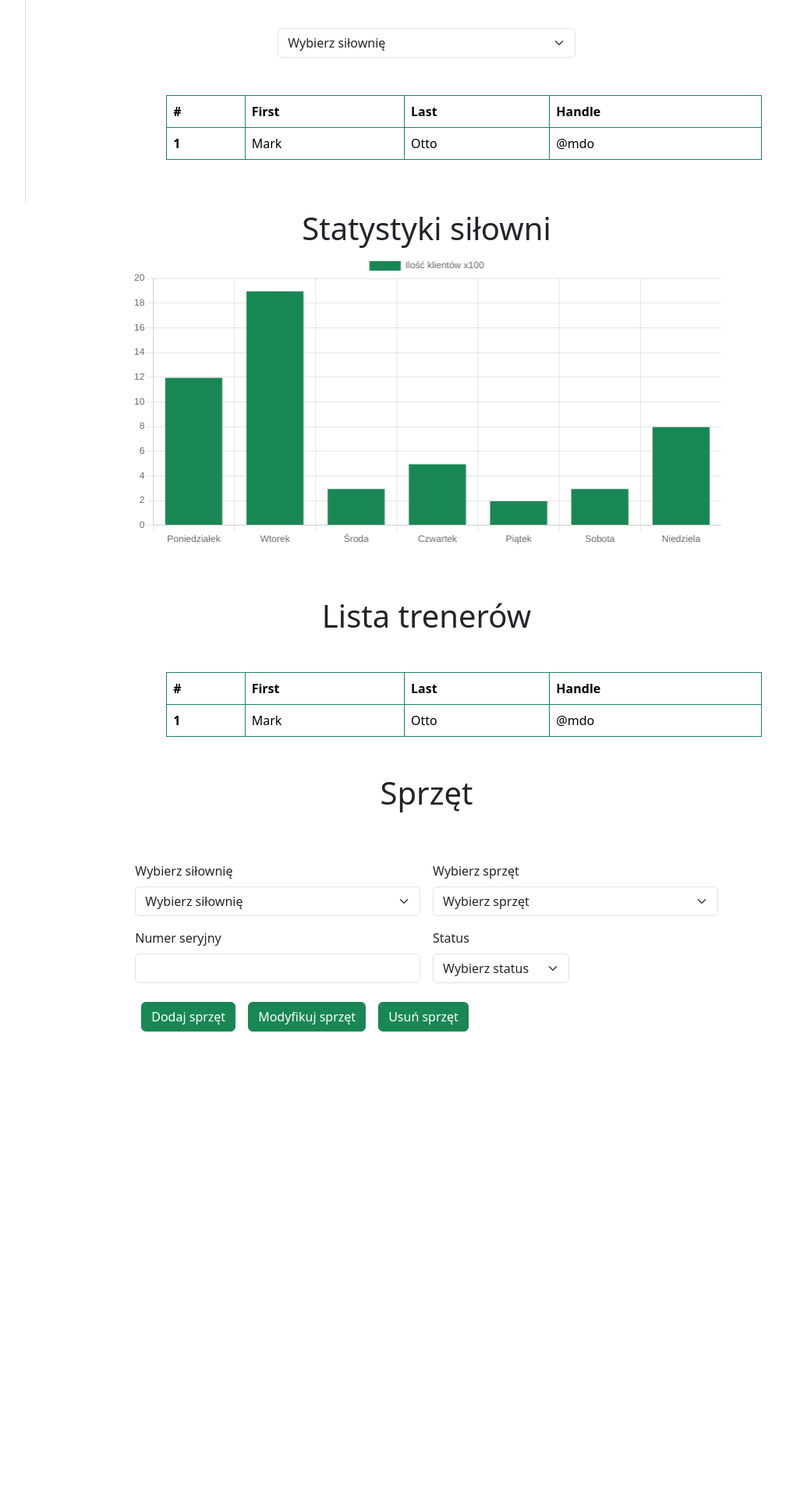
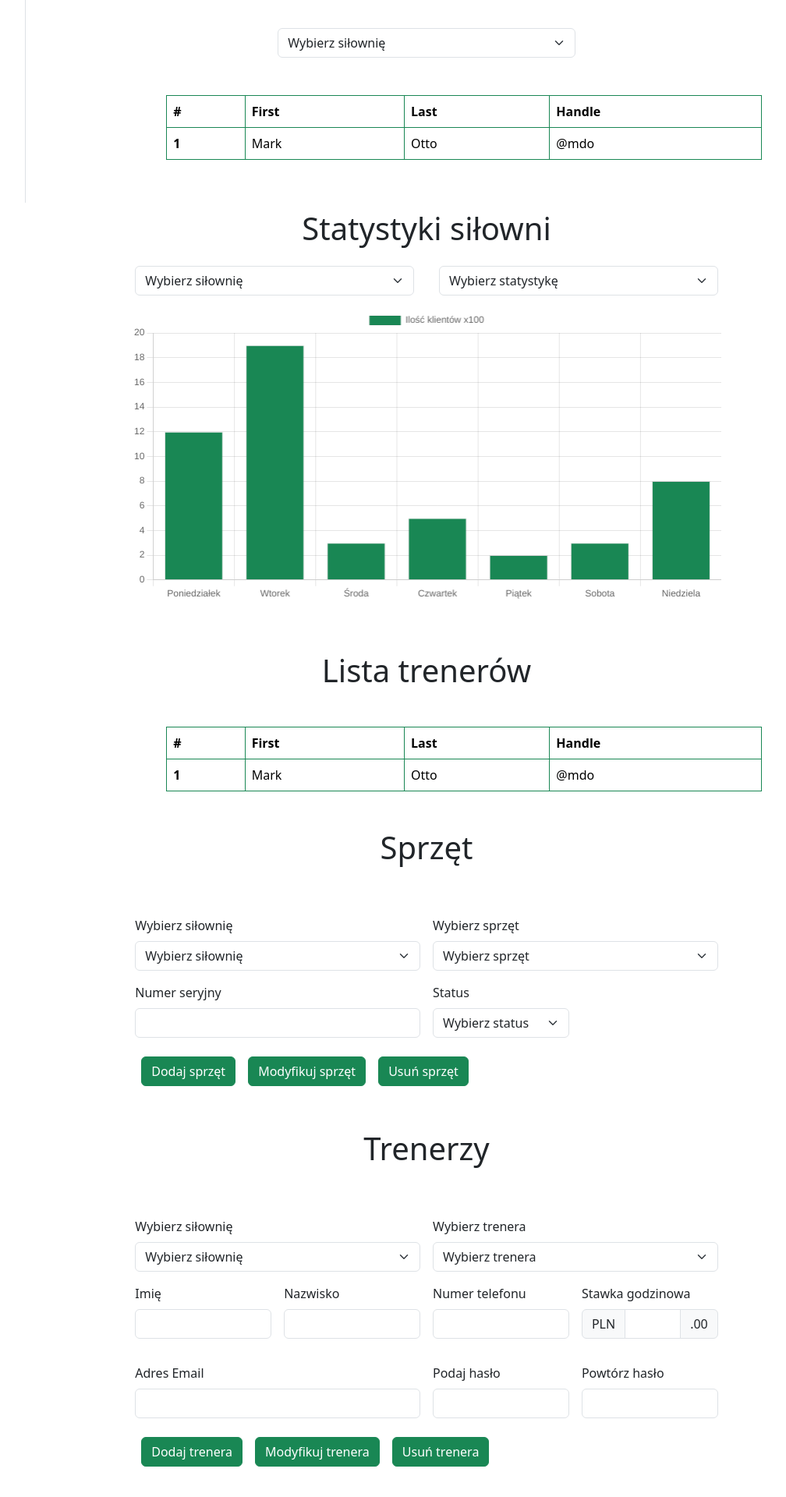
Before and after one commit to dominikaferfecka/FitCrafters, a React (Create React App) app in the folder frontend/: page /manager in a window 1280 px wide. Shown: the part 540-2460 px from the top of the page at 78% size, without its empty margins (208-1216 px from the left). Before the commit the page ends 1919 px from the top, so only its background shows below. Built offline with nearby package versions, Linux system fonts and the light colour scheme; a small style sheet from the web is missing.

Commit message:
Add TrainerForm component - add rendering of TrainerForm in ManagerPage

```diff
--- a/frontend/src/components/BarChart.js
+++ b/frontend/src/components/BarChart.js
@@ -1,6 +1,31 @@
 import React, { useEffect } from "react";
 
 function BarChart(props) {
+  const selectGyms = [
+    "siłownia1",
+    "siłownia2",
+    "siłownia3",
+    "siłownia4",
+    "siłownia5",
+  ];
+  const mappedSelectGyms = selectGyms.map((item, index) => (
+    <option key={index} value={index + 1}>
+      {item}
+    </option>
+  ));
+
+  const selectStats = [
+    "statystyka1",
+    "statystyka2",
+    "statystyka3",
+    "statystyka4",
+    "statystyka5",
+  ];
+  const mappedSelectStats = selectStats.map((item, index) => (
+    <option key={index} value={index + 1}>
+      {item}
+    </option>
+  ));
   useEffect(() => {
     // Ładuj skrypt Chart.js
     const script = document.createElement("script");
@@ -52,6 +77,23 @@ function BarChart(props) {
   return (
     <div className="w-75 p-3 m-auto" id={props.scrollId}>
       <h1 className="text-center">Statystyki siłowni</h1>
+      <form
+        className="row"
+        style={{
+          display: "flex",
+          justifyContent: "center",
+          alignItems: "center",
+        }}
+      >
+        <select className="form-select col m-3" aria-label="Select">
+          <option value="0">Wybierz siłownię</option>
+          {mappedSelectGyms}
+        </select>
+        <select className="form-select col m-3" aria-label="Select">
+          <option value="0">Wybierz statystykę</option>
+          {mappedSelectStats}
+        </select>
+      </form>
       <canvas id="myChart"></canvas>
     </div>
   );
--- a/frontend/src/components/EquipmentForm.js
+++ b/frontend/src/components/EquipmentForm.js
@@ -63,7 +63,7 @@ function EquipmentForm(props) {
             </option>
             {mappedSelectEquipment}
           </select>
-          <div class="valid-feedback">Looks good!</div>
+          <div class="valid-feedback">Wygląda dobrze!</div>
         </div>
         <div class="col-md-6">
           <label for="validationCustom03" class="form-label">
--- a/frontend/src/components/ManagerPage.js
+++ b/frontend/src/components/ManagerPage.js
@@ -2,6 +2,7 @@ import BarChart from "./BarChart";
 import EquipmentForm from "./EquipmentForm";
 import List from "./List";
 import SideBarManager from "./SideBarManager";
+import TrainerForm from "./TrainerForm";
 import UserHeader from "./UserHeader";
 
 function ManagerPage() {
@@ -21,6 +22,7 @@ function ManagerPage() {
         <BarChart scrollId="gymStats" />
         <List header="Lista trenerów" scrollId="trainerList" />
         <EquipmentForm scrollId="equipForm" />
+        <TrainerForm scrollId="trainerForm" />
       </div>
     </>
   );
--- a/frontend/src/components/SideBarManager.js
+++ b/frontend/src/components/SideBarManager.js
@@ -42,7 +42,7 @@ function SideBarManager() {
             </a>
             <a
               className="list-group-item list-group-item-action list-group-item-success p-3"
-              href="#!"
+              href="#trainerForm"
             >
               Trenerzy
             </a>
--- /dev/null
+++ b/frontend/src/components/TrainerForm.js
@@ -0,0 +1,173 @@
+import { Container } from "react-bootstrap";
+
+function TrainerForm(props) {
+  const selectGyms = [
+    "siłownia1",
+    "siłownia2",
+    "siłownia3",
+    "siłownia4",
+    "siłownia5",
+  ];
+  const mappedSelectGyms = selectGyms.map((item, index) => (
+    <option key={index} value={index + 1}>
+      {item}
+    </option>
+  ));
+
+  const selectEquipment = [
+    "trener1",
+    "trener2",
+    "trener3",
+    "trener4",
+    "trener5",
+  ];
+  const mappedSelectEquipment = selectEquipment.map((item, index) => (
+    <option key={index} value={index + 1}>
+      {item}
+    </option>
+  ));
+
+  return (
+    <Container className="w-75" id={props.scrollId}>
+      <h1 className="text-center m-5">Trenerzy</h1>
+      <form class="row  m-auto mb-5 g-3 needs-validation" novalidate>
+        <div class="col-md-6">
+          <label for="validationCustom01" class="form-label">
+            Wybierz siłownię
+          </label>
+          <select
+            class="form-select"
+            id="validationCustom01"
+            aria-label="Default select example"
+            required
+          >
+            <option value="0" selected disabled>
+              Wybierz siłownię
+            </option>
+            {mappedSelectGyms}
+          </select>
+          <div class="valid-feedback">Wygląda dobrze!</div>
+        </div>
+        <div class="col-md-6">
+          <label for="validationCustom02" class="form-label">
+            Wybierz trenera
+          </label>
+          <select
+            class="form-select"
+            id="validationCustom02"
+            aria-label="Default select example"
+            required
+          >
+            <option value="0" selected disabled>
+              Wybierz trenera
+            </option>
+            {mappedSelectEquipment}
+          </select>
+          <div class="valid-feedback">Wygląda dobrze!</div>
+        </div>
+        <div class="col-md-3">
+          <label for="validationCustom03" class="form-label">
+            Imię
+          </label>
+          <input
+            type="text"
+            class="form-control"
+            id="validationCustom03"
+            required
+          />
+          <div class="invalid-feedback">Proszę podaj poprawne imię</div>
+        </div>
+        <div class="col-md-3">
+          <label for="validationCustom03" class="form-label">
+            Nazwisko
+          </label>
+          <input
+            type="text"
+            class="form-control"
+            id="validationCustom03"
+            required
+          />
+          <div class="invalid-feedback">Proszę podaj poprawne nazwisko</div>
+        </div>
+        <div class="col-md-3">
+          <label for="validationCustom03" class="form-label">
+            Numer telefonu
+          </label>
+          <input
+            type="text"
+            class="form-control"
+            id="validationCustom03"
+            required
+          />
+          <div class="invalid-feedback">
+            Proszę podaj poprawny numer telefonu
+          </div>
+        </div>
+        <div class="col-md-3">
+          <label for="validationCustom06" class="form-label">
+            Stawka godzinowa
+          </label>
+          <div class="input-group mb-3">
+            <span class="input-group-text">PLN</span>
+            <input
+              type="text"
+              class="form-control"
+              aria-label="Amount (to the nearest PLN)"
+            />
+            <span class="input-group-text">.00</span>
+          </div>
+          <div class="invalid-feedback">Proszę podaj poprawną stawkę</div>
+        </div>
+        <div class="col-md-6">
+          <label for="validationCustom05" class="form-label">
+            Adres Email
+          </label>
+          <input
+            type="text"
+            class="form-control"
+            id="validationCustom05"
+            required
+          />
+          <div class="invalid-feedback">Proszę podaj poprawny adres email</div>
+        </div>
+        <div class="col-md-3">
+          <label for="validationCustom06" class="form-label">
+            Podaj hasło
+          </label>
+          <input
+            type="password"
+            class="form-control"
+            id="validationCustom06"
+            required
+          />
+          <div class="invalid-feedback">Proszę podaj poprawne hasło</div>
+        </div>
+        <div class="col-md-3">
+          <label for="validationCustom07" class="form-label">
+            Powtórz hasło
+          </label>
+          <input
+            type="password"
+            class="form-control"
+            id="validationCustom07"
+            required
+          />
+          <div class="invalid-feedback">Proszę podaj poprawne hasło</div>
+        </div>
+
+        <div class="col-12 flex-d">
+          <button class="btn btn-success m-2" type="submit">
+            Dodaj trenera
+          </button>
+          <button class="btn btn-success m-2" type="submit">
+            Modyfikuj trenera
+          </button>
+          <button class="btn btn-success m-2" type="submit">
+            Usuń trenera
+          </button>
+        </div>
+      </form>
+    </Container>
+  );
+}
+export default TrainerForm;
```
